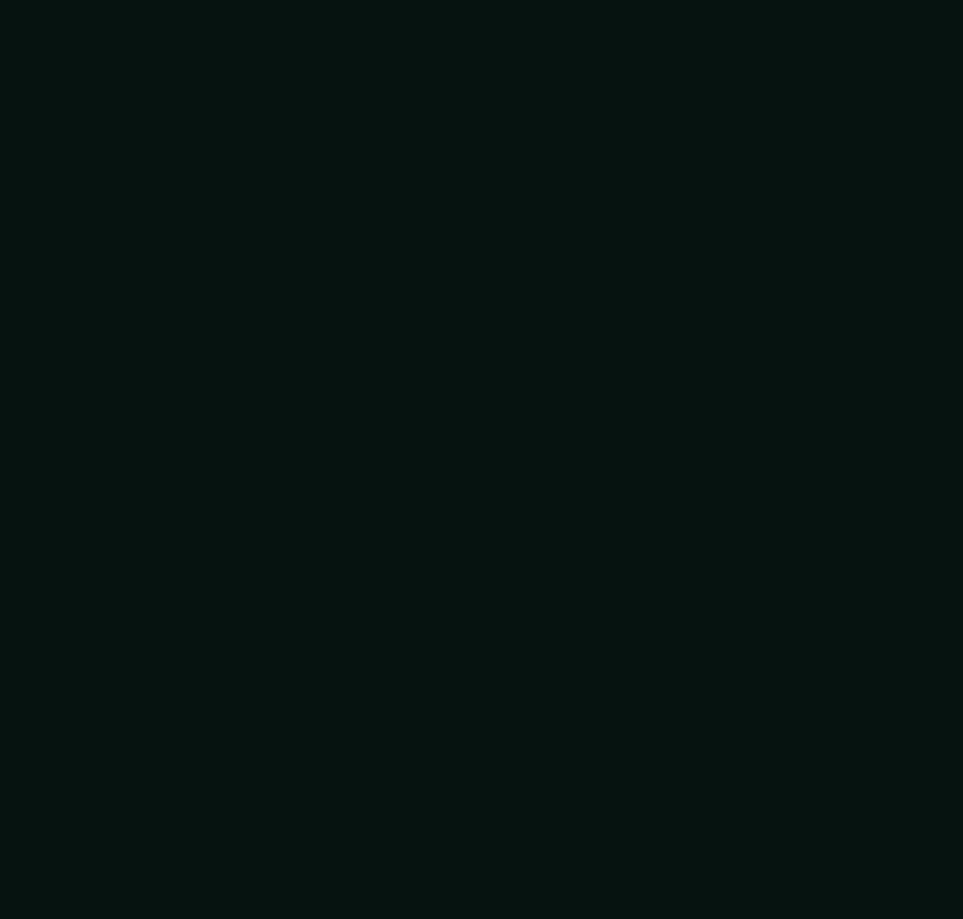
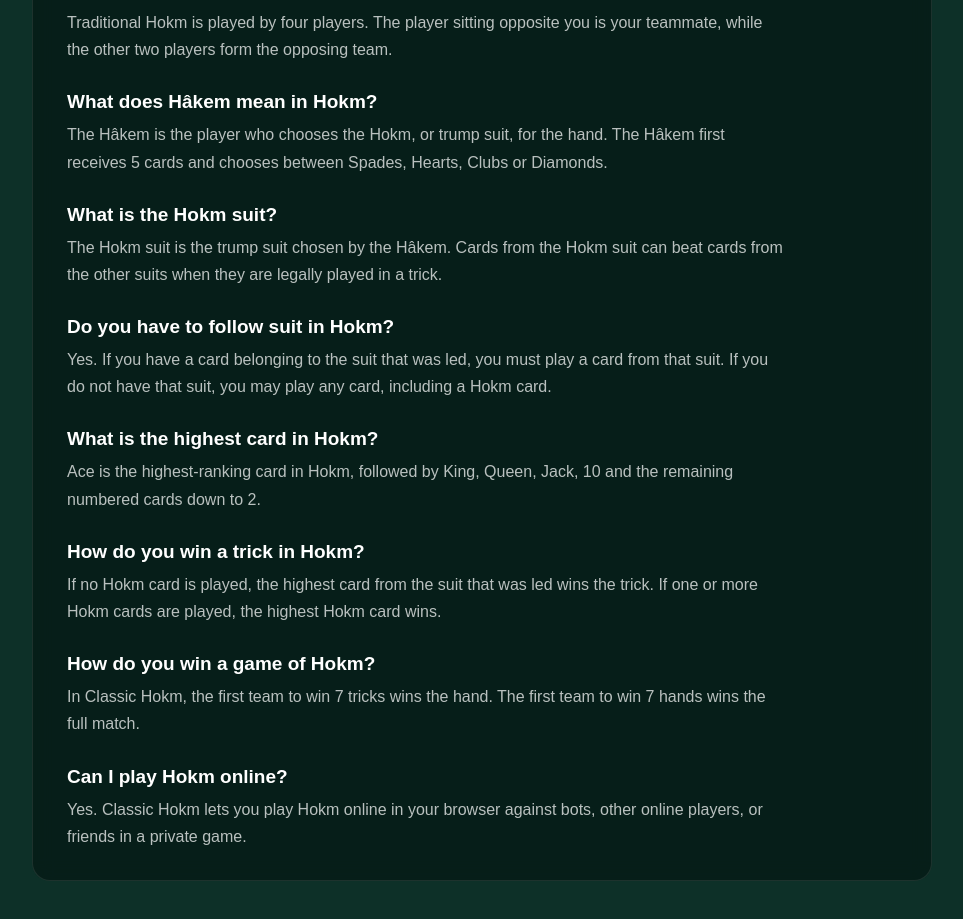
Before and after one commit to Matteees76/hokm-game, a Next.js app: page /how-to-play in a window 1280 px wide. Shown: the part 4740-5659 px from the top of the page, without its empty margins (158-1121 px from the left). Before the commit the page ends 4559 px from the top, so only its background shows below. Built offline with nearby package versions, Linux system fonts and the light colour scheme; no server answers.

Commit message:
Add Hokm FAQ

```diff
--- a/app/globals.css
+++ b/app/globals.css
@@ -3057,3 +3057,22 @@ box-sizing: border-box;
   font-weight: 700;
   text-decoration: underline;
 }
+
+
+
+.faqSection {
+  margin-bottom: 50px;
+}
+
+.faqItem {
+  margin-top: 28px;
+}
+
+.faqItem h3 {
+  margin-bottom: 8px;
+  font-size: 19px;
+}
+
+.faqItem p {
+  margin: 0;
+}
--- a/app/how-to-play/page.tsx
+++ b/app/how-to-play/page.tsx
@@ -528,6 +528,109 @@ const jsonLd = {
           </div>
         </section>
 
+        <section className="rulesSection faqSection">
+  <span className="sectionNumber">
+    12
+  </span>
+
+  <h2>Hokm Frequently Asked Questions</h2>
+
+  <div className="faqItem">
+    <h3>What is Hokm?</h3>
+
+    <p>
+      Hokm is a traditional Persian trick-taking
+      card game played with a standard 52-card deck.
+      Four players compete in two teams of two.
+    </p>
+  </div>
+
+  <div className="faqItem">
+    <h3>How many players play Hokm?</h3>
+
+    <p>
+      Traditional Hokm is played by four players.
+      The player sitting opposite you is your
+      teammate, while the other two players form
+      the opposing team.
+    </p>
+  </div>
+
+  <div className="faqItem">
+    <h3>What does Hâkem mean in Hokm?</h3>
+
+    <p>
+      The Hâkem is the player who chooses the Hokm,
+      or trump suit, for the hand. The Hâkem first
+      receives 5 cards and chooses between Spades,
+      Hearts, Clubs or Diamonds.
+    </p>
+  </div>
+
+  <div className="faqItem">
+    <h3>What is the Hokm suit?</h3>
+
+    <p>
+      The Hokm suit is the trump suit chosen by the
+      Hâkem. Cards from the Hokm suit can beat cards
+      from the other suits when they are legally
+      played in a trick.
+    </p>
+  </div>
+
+  <div className="faqItem">
+    <h3>Do you have to follow suit in Hokm?</h3>
+
+    <p>
+      Yes. If you have a card belonging to the suit
+      that was led, you must play a card from that
+      suit. If you do not have that suit, you may
+      play any card, including a Hokm card.
+    </p>
+  </div>
+
+  <div className="faqItem">
+    <h3>What is the highest card in Hokm?</h3>
+
+    <p>
+      Ace is the highest-ranking card in Hokm,
+      followed by King, Queen, Jack, 10 and the
+      remaining numbered cards down to 2.
+    </p>
+  </div>
+
+  <div className="faqItem">
+    <h3>How do you win a trick in Hokm?</h3>
+
+    <p>
+      If no Hokm card is played, the highest card
+      from the suit that was led wins the trick.
+      If one or more Hokm cards are played, the
+      highest Hokm card wins.
+    </p>
+  </div>
+
+  <div className="faqItem">
+    <h3>How do you win a game of Hokm?</h3>
+
+    <p>
+      In Classic Hokm, the first team to win 7
+      tricks wins the hand. The first team to win
+      7 hands wins the full match.
+    </p>
+  </div>
+
+  <div className="faqItem">
+    <h3>Can I play Hokm online?</h3>
+
+    <p>
+      Yes. Classic Hokm lets you play Hokm online
+      in your browser against bots, other online
+      players, or friends in a private game.
+    </p>
+  </div>
+</section>
+
       </div>
 
     </main>
```
